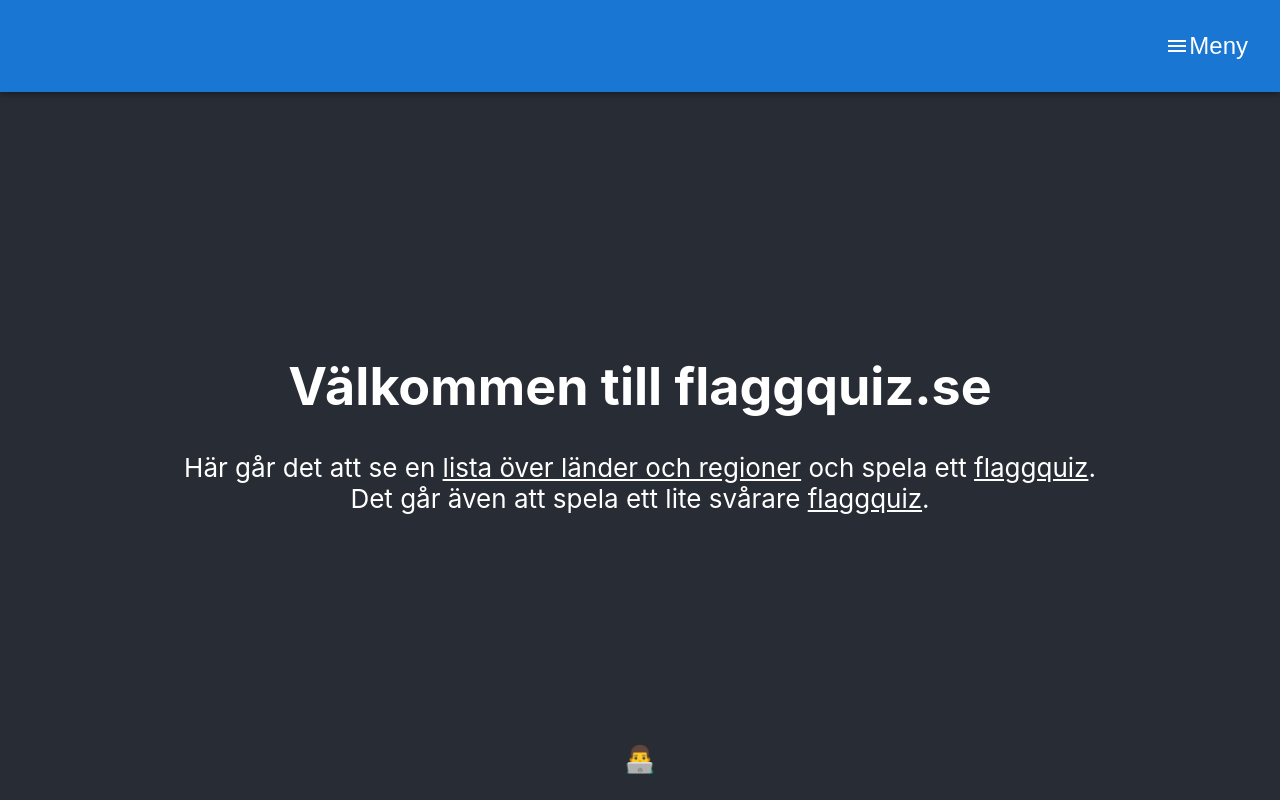
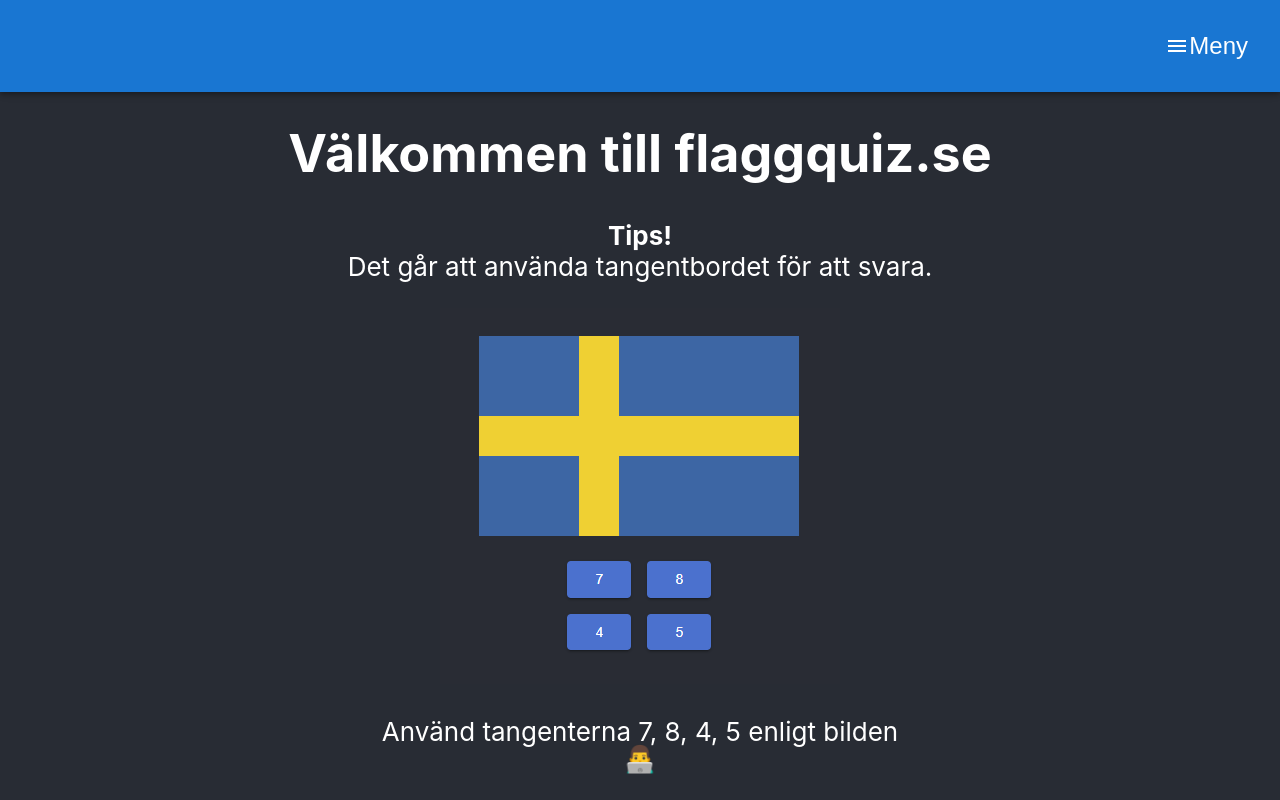
Before and after one commit to benimog/countries, a React (Create React App) app in the folder countries/: page /about in a window 1280 px wide. Built offline with nearby package versions, Linux system fonts and the light colour scheme.

Commit message:
Info about usage of number keys

```diff
--- a/countries/src/components/About.tsx
+++ b/countries/src/components/About.tsx
@@ -5,21 +5,18 @@
   return (
     <div>
       <h1>Välkommen till flaggquiz.se</h1>
+
       <p>
-        Här går det att se en{" "}
-        <Link href="/countries" color="inherit">
-          lista över länder och regioner
-        </Link>{" "}
-        och spela ett{" "}
-        <Link href="/flags" color="inherit">
-          flaggquiz
-        </Link>
-        .<br /> Det går även att spela ett lite svårare{" "}
-        <Link href="/write" color="inherit">
-          flaggquiz
-        </Link>
-        .
+        <b>Tips!</b>
+        <br />
+        Det går att använda tangentbordet för att svara.
       </p>
+      <img
+        src="/numpad.png"
+        alt="Använd tangenterna 7, 8, 4, 5"
+        style={{ maxWidth: "80vw" }}
+      />
+      <p>Använd tangenterna 7, 8, 4, 5 enligt bilden</p>
       <div className="footer">
         <p>
           <a
```
Also changed, not shown: countries/public/numpad.png (added).
